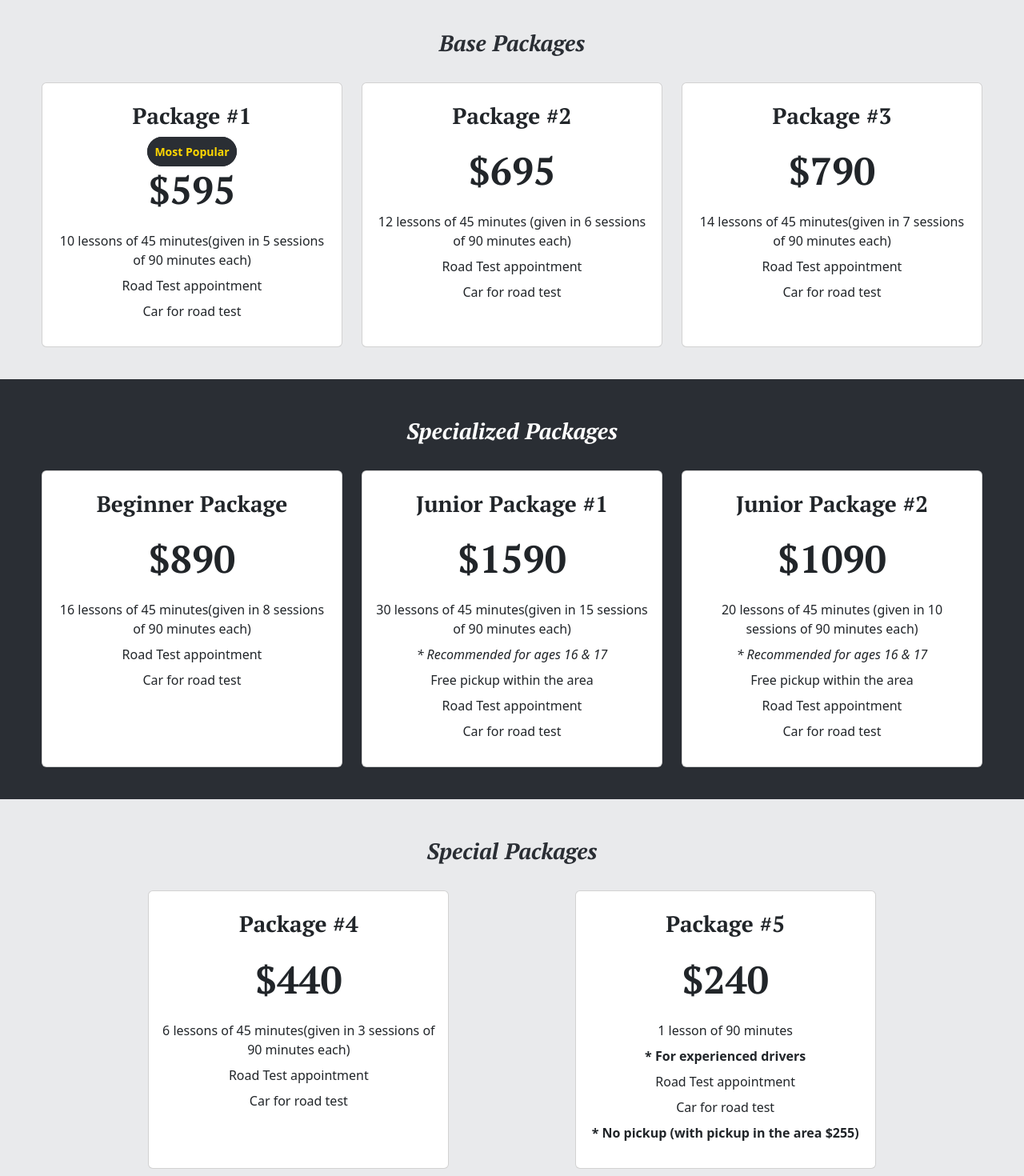
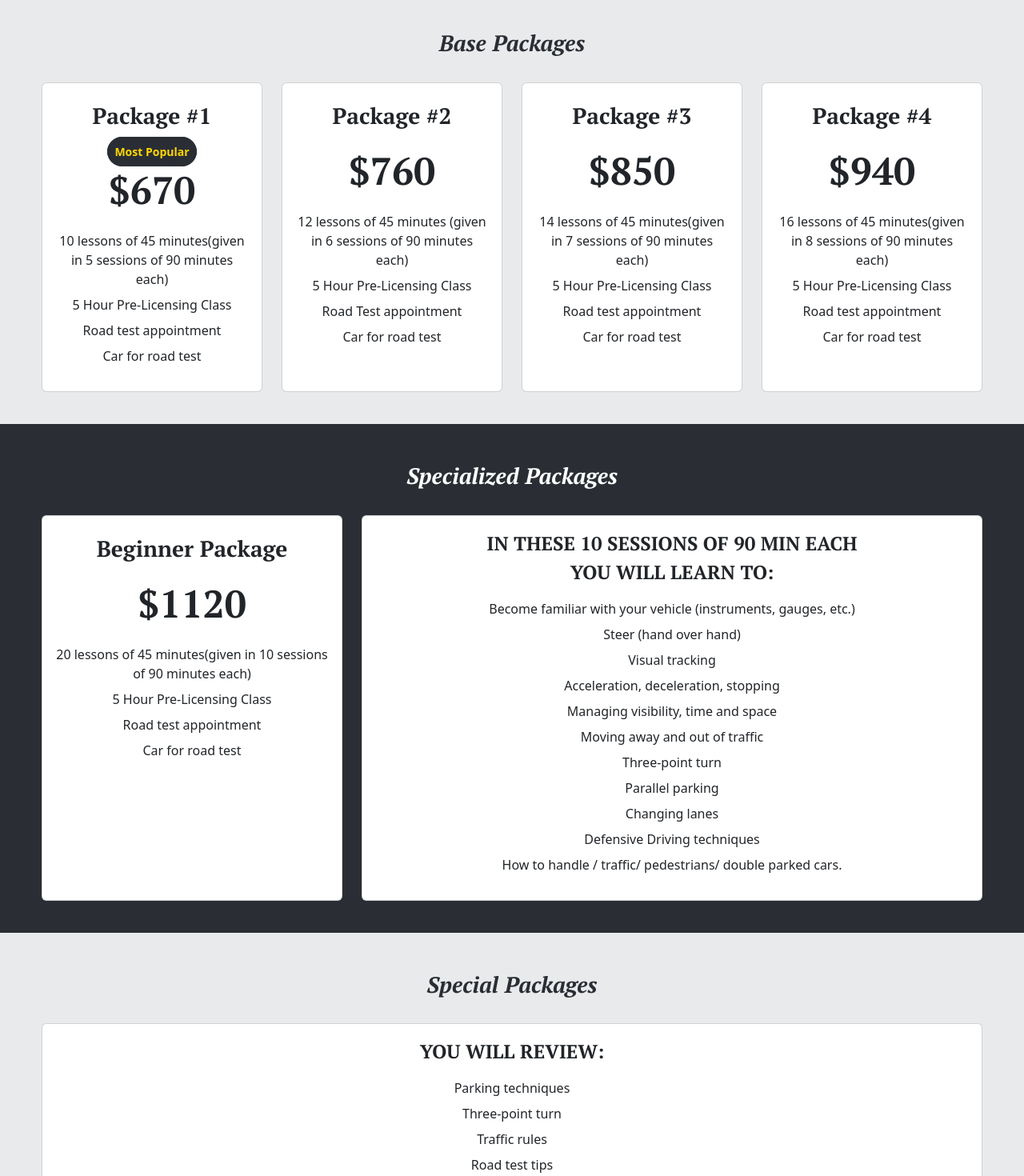
Before and after one commit to max-precision-driving-school/max-precision-driving-school, a React (Vite) app: page /rates in a window 1280 px wide. Shown: the part 820-2290 px from the top of the page at 80% size. Built offline with nearby package versions, Linux system fonts and the light colour scheme.

Commit message:
Updates pricing

```diff
--- a/src/routes/Rates.jsx
+++ b/src/routes/Rates.jsx
@@ -4,57 +4,55 @@ import './Rates.css';
 
 function Rates() {
 	const basePackages = [
-		{id: "bp1", title: "Package #1", popular: true, price: "$595", details: [
+		{id: "bp1", title: "Package #1", popular: true, price: "$670", details: [
 			"10 lessons of 45 minutes(given in 5 sessions of 90 minutes each)",
+			"5 Hour Pre-Licensing Class",
+			"Road test appointment",
+			"Car for road test"
+		]},
+		{id: "bp2", title: "Package #2", popular: false, price: "$760", details: [
+			"12 lessons of 45 minutes (given in 6 sessions of 90 minutes each)",
+			"5 Hour Pre-Licensing Class",
 			"Road Test appointment",
 			"Car for road test"
 		]},
-		{id: "bp2", title: "Package #2", popular: false, price: "$695", details: [
-			"12 lessons of 45 minutes (given in 6 sessions of 90 minutes each)",
-			"Road Test appointment",
+		{id: "bp3", title: "Package #3", popular: false, price: "$850", details: [
+			"14 lessons of 45 minutes(given in 7 sessions of 90 minutes each)",
+			"5 Hour Pre-Licensing Class",
+			"Road test appointment",
 			"Car for road test"
 		]},
-		{id: "bp3", title: "Package #3", popular: false, price: "$790", details: [
-			"14 lessons of 45 minutes(given in 7 sessions of 90 minutes each)",
-			"Road Test appointment",
+		{id: "bp4", title: "Package #4", popular: false, price: "$940", details: [
+			"16 lessons of 45 minutes(given in 8 sessions of 90 minutes each)",
+			"5 Hour Pre-Licensing Class",
+			"Road test appointment",
 			"Car for road test"
-		]}
+		]},
+
 	];
 
 	const specializedPackages = [
-		{id: "spz1", title: "Beginner Package", popular: false, price: "$890", details: [
-			"16 lessons of 45 minutes(given in 8 sessions of 90 minutes each)",
-			"Road Test appointment",
-			"Car for road test"
-		]},
-		{id: "spz2", title: "Junior Package #1", popular: false, price: "$1590", details: [
-			"30 lessons of 45 minutes(given in 15 sessions of 90 minutes each)",
-			"* Recommended for ages 16 & 17",
-			"Free pickup within the area",
-			"Road Test appointment",
-			"Car for road test"
-		]},
-		{id: "spz3", title: "Junior Package #2", popular: false, price: "$1090", details: [
-			"20 lessons of 45 minutes (given in 10 sessions of 90 minutes each)",
-			"* Recommended for ages 16 & 17",
-			"Free pickup within the area",
-			"Road Test appointment",
+		{id: "spz1", title: "Beginner Package", popular: false, price: "$1120", details: [
+			"20 lessons of 45 minutes(given in 10 sessions of 90 minutes each)",
+			"5 Hour Pre-Licensing Class",
+			"Road test appointment",
 			"Car for road test"
 		]}
 	];
 
 	const specialPackages = [
-		{id: "sp1", title: "Package #4", popular: false, price: "$440", details: [
+		{id: "sp1", title: "Package #5", popular: false, price: "$490", details: [
 			"6 lessons of 45 minutes(given in 3 sessions of 90 minutes each)",
-			"Road Test appointment",
+			"5 Hour Pre-Licensing Class",
+			"Road test appointment",
 			"Car for road test"
 		]},
-		{id: "sp2", title: "Package #5", popular: false, price: "$240", details: [
+		{id: "sp2", title: "Package #6", popular: false, price: "$325", details: [
+			"* For experienced drivers",
 			"1 lesson of 90 minutes",
-			"* For experienced drivers",
-			"Road Test appointment",
-			"Car for road test",
-			"* No pickup (with pickup in the area $255)"
+			"5 Hour Pre-Licensing Class",
+			"Road test appointment",
+			"Car for road test"
 		]}
 	];
 
@@ -100,15 +98,15 @@ function Rates() {
 						<div className="col-12 col-sm-4 text-center text-sm-start">
 							<p>Single session 45 minutes <span className="pt-serif-bold gold-text fs-5">$50</span></p>
 							<p>Single session 90 minutes <span className="pt-serif-bold gold-text fs-5">$100</span></p>
-							<p className="pb-4 pb-sm-0">5 Hour Class <span className="pt-serif-bold gold-text fs-5">$60</span></p>
+							<p className="pb-4 pb-sm-0">5 Hour Pre-Licensing Class <span className="pt-serif-bold gold-text fs-5">$65</span></p>
 						</div>
 						<div className="col-12 col-sm-4 text-center text-sm-start">
-							<p>Road test appointment <span className="pt-serif-bold gold-text fs-5">$20</span></p>
-							<p>Car rental for for road test <span className="pt-serif-bold gold-text fs-5">$120</span></p>
-							<p className="pb-4 pb-sm-0">Highway lesson (90 minutes) <span className="pt-serif-bold gold-text fs-5">$125</span></p>
+							<p>Road test appointment <span className="pt-serif-bold gold-text fs-5">$30</span></p>
+							<p>Car rental for for road test <span className="pt-serif-bold gold-text fs-5">$150</span></p>
+							<p className="pb-4 pb-sm-0">Highway lesson (90 minutes) <span className="pt-serif-bold gold-text fs-5">$120</span></p>
 						</div>
 						<div className="col-12 col-sm-4 text-center text-sm-start">
-							<p>Car rental for Road Test & 45 minute warm-up practice <span className="pt-serif-bold gold-text fs-5">$170</span></p>
+							<p>Car rental for Road Test & 45 minute warm-up practice <span className="pt-serif-bold gold-text fs-5">$200</span></p>
 							<p>10 lessions (given in 5 sessions of 90 minutes) & free pickup <span className="pt-serif-bold gold-text fs-5">$500</span></p>
 						</div>
 					</div>
@@ -122,7 +120,7 @@ function Rates() {
 						</div>
 
 						{ basePackages.map( (bp) =>
-						<div key={bp.id} className="col-12 col-sm-6 col-md-4 mb-4 mb-md-0">
+						<div key={bp.id} className="col-12 col-md-6 col-lg-3 mb-4 mb-lg-0">
 							<div className="card h-100">
 								<div className="card-body text-center package">
 									<h3 className="card-title pt-serif-bold rounded-5 p-2">{bp.title}</h3>
@@ -152,7 +150,7 @@ function Rates() {
 						</div>
 
 						{ specializedPackages.map( (spz) =>
-						<div key={spz.id} className="col-12 col-sm-6 col-md-4 mb-4 mb-md-0">
+						<div key={spz.id} className="col-12 col-sm-6 col-md-4">
 							<div className="card h-100">
 								<div className="card-body text-center package">
 									<h3 className="card-title pt-serif-bold rounded-5 p-2">{spz.title}</h3>
@@ -169,6 +167,26 @@ function Rates() {
 						</div>
 						)}
 
+						<div className="col-12 col-sm-6 col-md-8 mt-3 mt-sm-0">
+							<div className="card h-100">
+								<div className="card-body text-center">
+									<p className="card-text pt-serif-bold fs-4">IN THESE 10 SESSIONS OF 90 MIN EACH<br />YOU WILL LEARN TO:</p>
+									<ul className="list-unstyled">
+										<li className="my-2">Become familiar with your vehicle (instruments, gauges, etc.)</li>
+										<li className="my-2">Steer (hand over hand)</li>
+										<li className="my-2">Visual tracking</li>
+										<li className="my-2">Acceleration, deceleration, stopping</li>
+										<li className="my-2">Managing visibility, time and space</li>
+										<li className="my-2">Moving away and out of traffic</li>
+										<li className="my-2">Three-point turn</li>
+										<li className="my-2">Parallel parking</li>
+										<li className="my-2">Changing lanes</li>
+										<li className="my-2">Defensive Driving techniques</li>
+										<li className="my-2">How to handle / traffic/ pedestrians/ double parked cars.</li>
+									</ul>
+								</div>
+							</div>
+						</div>
 					</div>
 				</div>
 			</div>
@@ -180,8 +198,22 @@ function Rates() {
 							<h3 className="pt-serif-bold-italic">Special Packages</h3>
 						</div>
 
+						<div className="col-12 mb-3">
+							<div className="card h-100">
+								<div className="card-body text-center">
+									<p className="card-text pt-serif-bold fs-4">YOU WILL REVIEW:</p>
+									<ul className="list-unstyled">
+										<li className="my-2">Parking techniques</li>
+										<li className="my-2">Three-point turn</li>
+										<li className="my-2">Traffic rules</li>
+										<li className="my-2">Road test tips</li>
+									</ul>
+								</div>
+							</div>
+						</div>
+
 						{ specialPackages.map( (sp) =>
-						<div key={sp.id} className="col-12 col-sm-6 col-md-4 mb-4 mb-md-0">
+						<div key={sp.id} className="col-12 col-sm-6 mb-4">
 							<div className="card h-100">
 								<div className="card-body text-center package">
 									<h3 className="card-title pt-serif-bold rounded-5 p-2">{sp.title}</h3>
```
